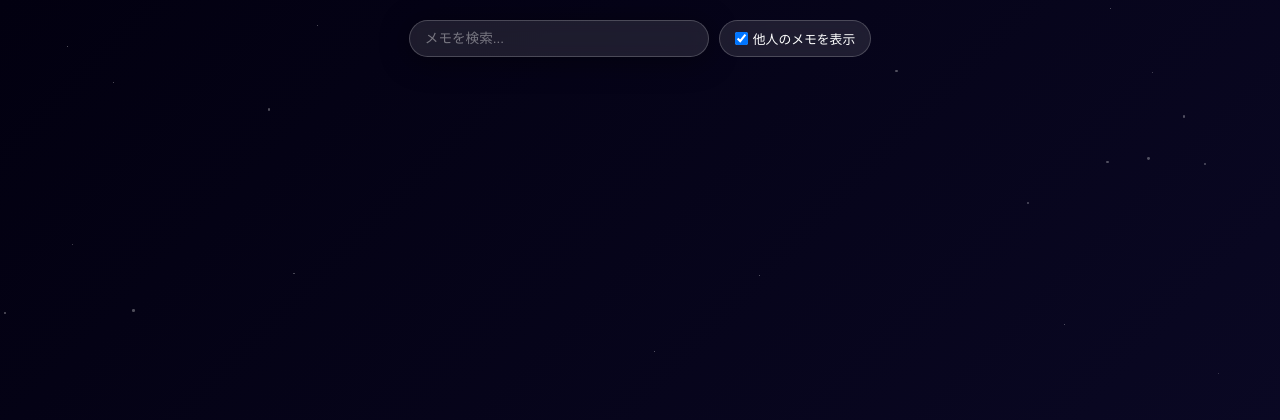
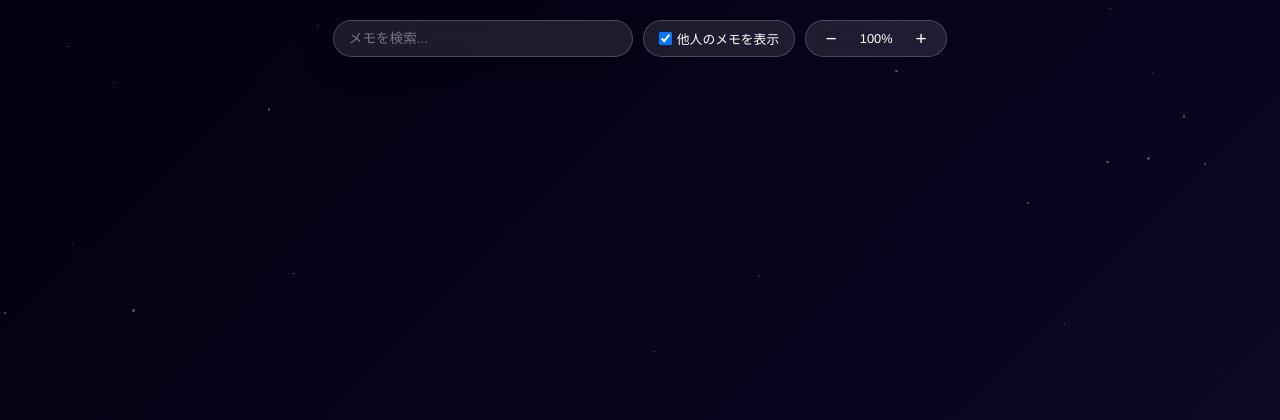
Before and after one commit to SharkBot-Dev/StarMemo, a Flask app: page / in a window 1280 px wide. Shown: the top 420 px of the page. Run offline with Flask 3, Linux system fonts and the light colour scheme; the visitor is signed in with stand-in values (Sample User, id 1); data that the repository does not hold is empty.

Commit message:
fix: ミス

```diff
--- a/static/script.js
+++ b/static/script.js
@@ -15,6 +15,36 @@ const showPublicToggle = document.getElementById('showPublicToggle');
 let stars = [];
 let memoConnections = [];
 let searchTimeout = null;
+let currentZoom = 1.0;
+
+const zoomContainer = document.getElementById('zoom-container');
+const zoomInBtn = document.getElementById('zoomInBtn');
+const zoomOutBtn = document.getElementById('zoomOutBtn');
+const zoomLevelIndicator = document.getElementById('zoomLevelIndicator');
+
+function setZoom(level) {
+    currentZoom = Math.max(0.2, Math.min(3.0, level));
+    zoomContainer.style.transform = `scale(${currentZoom})`;
+
+    const scrollContent = document.getElementById('scroll-content');
+    if (scrollContent) {
+        scrollContent.style.width = (SKY_WIDTH * currentZoom) + 'px';
+        scrollContent.style.height = (SKY_HEIGHT * currentZoom) + 'px';
+    }
+
+    zoomLevelIndicator.textContent = `${Math.round(currentZoom * 100)}%`;
+}
+
+zoomInBtn.addEventListener('click', () => setZoom(currentZoom + 0.1));
+zoomOutBtn.addEventListener('click', () => setZoom(currentZoom - 0.1));
+
+scrollWrapper.addEventListener('wheel', (e) => {
+    if (e.ctrlKey) {
+        e.preventDefault();
+        const delta = e.deltaY > 0 ? -0.05 : 0.05;
+        setZoom(currentZoom + delta);
+    }
+}, { passive: false });
 
 async function fetchMemos(query = '') {
     try {
@@ -171,14 +201,14 @@ async function initConstellation(scrollToLatest = false) {
 
     if (latestStarPos) {
         scrollWrapper.scrollTo({
-            left: latestStarPos.x - window.innerWidth / 2,
-            top: latestStarPos.y - window.innerHeight / 2,
+            left: (latestStarPos.x * currentZoom) - window.innerWidth / 2,
+            top: (latestStarPos.y * currentZoom) - window.innerHeight / 2,
             behavior: 'smooth'
         });
     } else if (allPosts.length > 0) {
         scrollWrapper.scrollTo({
-            left: (totalX / allPosts.length) - window.innerWidth / 2,
-            top: (totalY / allPosts.length) - window.innerHeight / 2,
+            left: ((totalX / allPosts.length) * currentZoom) - window.innerWidth / 2,
+            top: ((totalY / allPosts.length) * currentZoom) - window.innerHeight / 2,
             behavior: 'smooth'
         });
     }
@@ -222,8 +252,8 @@ window.addEventListener('resize', resizeCanvas);
 window.addEventListener('DOMContentLoaded', () => {
     resizeCanvas();
     scrollWrapper.scrollTo({
-        left: (SKY_WIDTH - window.innerWidth) / 2,
-        top: (SKY_HEIGHT - window.innerHeight) / 2,
+        left: (SKY_WIDTH * currentZoom - window.innerWidth) / 2,
+        top: (SKY_HEIGHT * currentZoom - window.innerHeight) / 2,
         behavior: 'instant'
     });
 });
--- a/static/sky.css
+++ b/static/sky.css
@@ -26,12 +26,28 @@ body {
     z-index: 1;
 }
 
-#constellationCanvas {
+#scroll-content {
+    width: 3000px;
+    height: 3000px;
+    position: relative;
+}
+
+#zoom-container {
     position: absolute;
     top: 0;
     left: 0;
     width: 3000px;
     height: 3000px;
+    transform-origin: 0 0;
+    transition: transform 0.2s ease-out;
+}
+
+#constellationCanvas {
+    position: absolute;
+    top: 0;
+    left: 0;
+    width: 100%;
+    height: 100%;
     z-index: 1;
     pointer-events: none;
 }
@@ -40,8 +56,8 @@ body {
     position: absolute;
     top: 0;
     left: 0;
-    width: 3000px;
-    height: 3000px;
+    width: 100%;
+    height: 100%;
     z-index: 2;
 }
 
@@ -102,6 +118,44 @@ body {
     font-size: 0.8rem;
     margin-left: 5px;
     cursor: pointer;
+}
+
+.zoom-controls {
+    display: flex;
+    align-items: center;
+    background: rgba(255, 255, 255, 0.1);
+    backdrop-filter: blur(12px);
+    -webkit-backdrop-filter: blur(12px);
+    border: 1px solid rgba(255, 255, 255, 0.2);
+    border-radius: 20px;
+    padding: 2px 10px;
+    pointer-events: auto;
+    gap: 10px;
+    color: white;
+}
+
+.zoom-controls button {
+    background: transparent;
+    border: none;
+    color: white;
+    font-size: 1.2rem;
+    cursor: pointer;
+    width: 30px;
+    height: 30px;
+    display: flex;
+    align-items: center;
+    justify-content: center;
+    transition: opacity 0.2s;
+}
+
+.zoom-controls button:hover {
+    opacity: 0.7;
+}
+
+#zoomLevelIndicator {
+    font-size: 0.8rem;
+    min-width: 40px;
+    text-align: center;
 }
 
 #searchInput {
--- a/templates/sky.html
+++ b/templates/sky.html
@@ -9,8 +9,12 @@
 <body>
 
     <div id="scroll-wrapper">
-        <canvas id="constellationCanvas"></canvas>
-        <div id="sky"></div>
+        <div id="scroll-content">
+            <div id="zoom-container">
+                <canvas id="constellationCanvas"></canvas>
+                <div id="sky"></div>
+            </div>
+        </div>
     </div>
 
     <div id="ui-layer-top">
@@ -20,6 +24,11 @@
         <div class="toggle-container">
             <input type="checkbox" id="showPublicToggle" checked>
             <label for="showPublicToggle">他人のメモを表示</label>
+        </div>
+        <div class="zoom-controls">
+            <button id="zoomOutBtn" title="縮小">−</button>
+            <span id="zoomLevelIndicator">100%</span>
+            <button id="zoomInBtn" title="拡大">+</button>
         </div>
     </div>
 
```
